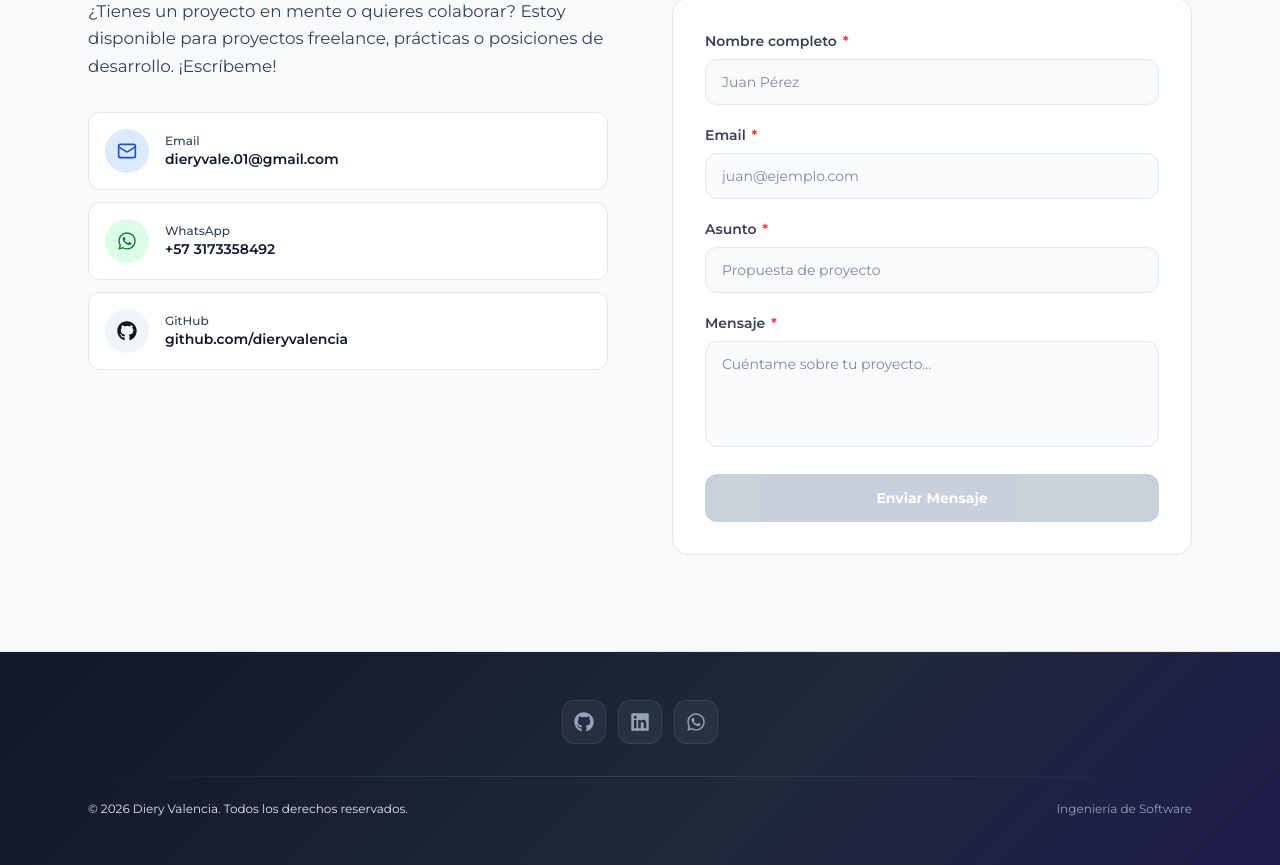
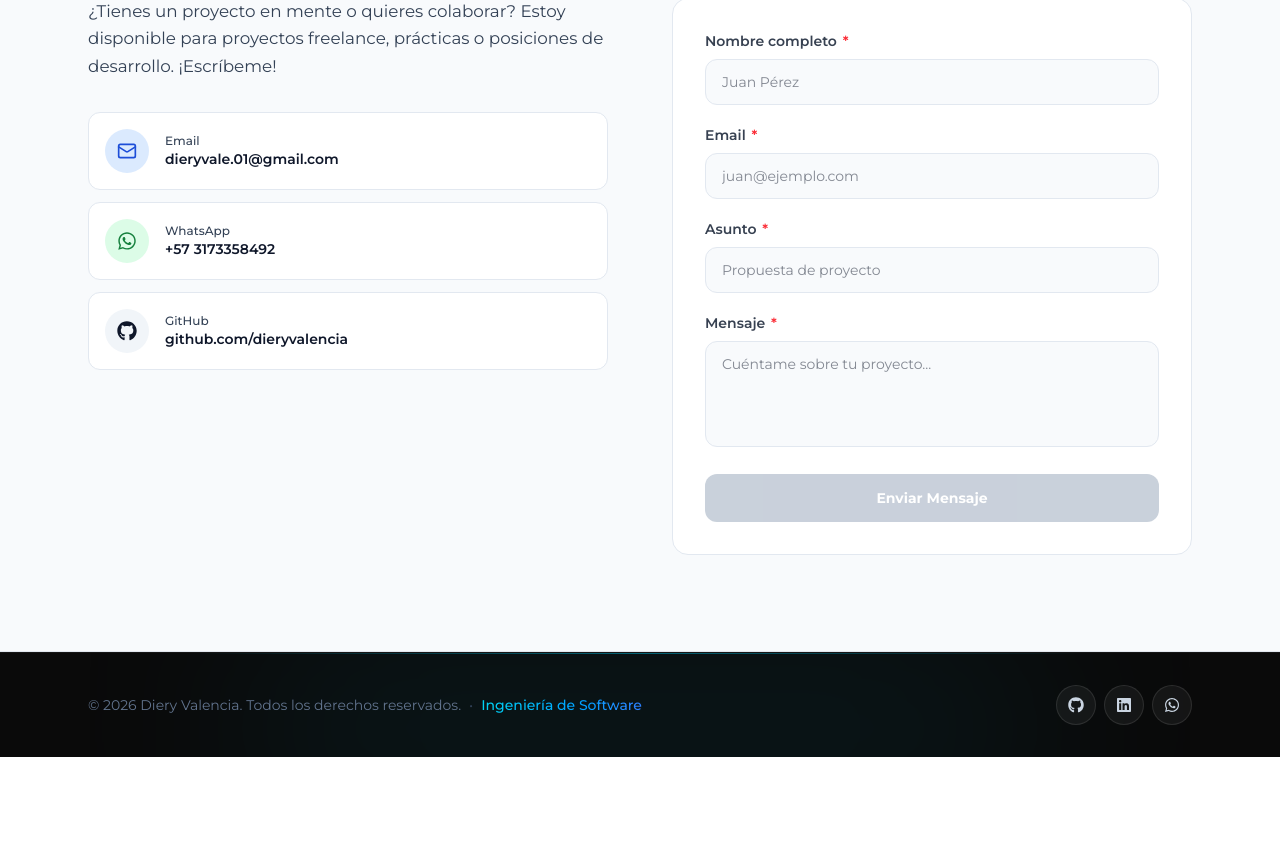
Before and after one commit to DieryValencia/portafolioNew, a Next.js app: page / in a window 1280 px wide. Shown: the part 4704-5569 px from the top of the page. After the commit the page ends 5461 px from the top, so only its background shows below. Built offline with nearby package versions, Linux system fonts and the light colour scheme; no server answers.

Commit message:
footer mejorado

```diff
--- a/src/components/Footer.tsx
+++ b/src/components/Footer.tsx
@@ -22,59 +22,52 @@ interface FooterProps {
 
 export function Footer({ isDark, t }: FooterProps) {
   const socialLinks = [
-    { icon: FaGithub, label: 'GitHub', color: '#94A3B8', hoverBg: '#0c0c0cff', href: 'https://github.com/DieryValencia' },
-    { icon: FaLinkedin, label: 'LinkedIn', color: '#94A3B8', hoverBg: '#1D4ED8', href: 'https://www.linkedin.com/in/diery-valencia/' },
-    { icon: FaWhatsapp, label: 'WhatsApp', color: '#94A3B8', hoverBg: '#15803D', href: 'https://wa.me/3173358492' },
+    { icon: FaGithub, label: 'GitHub', hoverBg: '#333333', href: 'https://github.com/DieryValencia' },
+    { icon: FaLinkedin, label: 'LinkedIn', hoverBg: '#0A66C2', href: 'https://www.linkedin.com/in/diery-valencia/' },
+    { icon: FaWhatsapp, label: 'WhatsApp', hoverBg: '#25D366', href: 'https://wa.me/3173358492' },
   ];
 
   return (
-    <footer style={{ background: 'linear-gradient(135deg,#0F172A 0%,#1E293B 60%,#1e1b4b 100%)' }}>
-      <div className="max-w-6xl mx-auto px-6 py-12">
-        {/* Redes sociales */}
-        <div className="flex justify-center gap-3 mb-8">
-          {socialLinks.map(({ icon: Icon, label, color, hoverBg, href }) => (
+    <footer className="relative py-8 overflow-hidden bg-[#0a0a0a] border-t border-white/5">
+      {/* Background decorative elements */}
+      <div className="absolute top-0 left-1/2 -translate-x-1/2 w-full max-w-4xl h-px bg-gradient-to-r from-transparent via-cyan-500/50 to-transparent"></div>
+      <div className="absolute top-0 left-1/2 -translate-x-1/2 w-[800px] h-[150px] bg-cyan-500/10 rounded-full blur-[100px] pointer-events-none"></div>
+
+      <div className="max-w-6xl mx-auto px-6 relative z-10">
+        <div className="flex flex-col md:flex-row justify-between items-center gap-6">
+          <div className="text-slate-500 text-sm flex flex-col md:flex-row items-center gap-2">
+            <span>{t.footer.copyright}</span>
+            <span className="hidden md:inline text-slate-700">•</span>
+            <span className="bg-clip-text text-transparent bg-gradient-to-r from-cyan-400 to-blue-500 font-medium">
+              {t.footer.university}
+            </span>
+          </div>
+
+          {/* Socials */}
+          <div className="flex items-center gap-2">
+            {socialLinks.map(({ icon: Icon, label, hoverBg, href }) => (
               <a
                 key={label}
                 href={href}
                 title={label}
                 target="_blank"
                 rel="noopener noreferrer"
-              className="w-11 h-11 rounded-xl flex items-center justify-center transition-all hover:scale-110"
-              style={{
-                background: 'rgba(255,255,255,0.05)',
-                borderWidth: '1px',
-                borderStyle: 'solid',
-                borderColor: 'rgba(255,255,255,0.08)',
-                color,
-              }}
+                className="w-10 h-10 rounded-full bg-white/5 border border-white/10 flex items-center justify-center transition-all duration-300 hover:-translate-y-1 hover:shadow-lg focus:outline-none focus:ring-2 focus:ring-cyan-500/50 group"
+                style={{ '--hover-bg': hoverBg } as React.CSSProperties}
                 onMouseEnter={(e) => {
-                e.currentTarget.style.background = hoverBg;
-                e.currentTarget.style.color = '#FFFFFF';
+                  e.currentTarget.style.backgroundColor = hoverBg;
                   e.currentTarget.style.borderColor = hoverBg;
                 }}
                 onMouseLeave={(e) => {
-                e.currentTarget.style.background = 'rgba(255,255,255,0.05)';
-                e.currentTarget.style.color = color;
-                e.currentTarget.style.borderColor = 'rgba(255,255,255,0.08)';
+                  e.currentTarget.style.backgroundColor = '';
+                  e.currentTarget.style.borderColor = '';
                 }}
                 aria-label={label}
               >
-              <Icon className="w-5 h-5" />
+                <Icon className="w-4 h-4 text-slate-300 group-hover:text-white transition-colors" />
               </a>
             ))}
           </div>
-
-        {/* Divider */}
-        <div style={{ height: '1px', background: 'linear-gradient(to right, transparent, #334155, transparent)', marginBottom: '24px' }} />
-
-        {/* Copyright */}
-        <div className="flex flex-col sm:flex-row justify-between items-center gap-2">
-          <p className="text-xs" style={{ color: '#E2E8F0' }}>
-            {t.footer.copyright}
-          </p>
-          <p className="text-xs" style={{ color: '#94A3B8' }}>
-            {t.footer.university}
-          </p>
         </div>
       </div>
     </footer>
```
Lines whose indentation alone changed are shown as unchanged.
